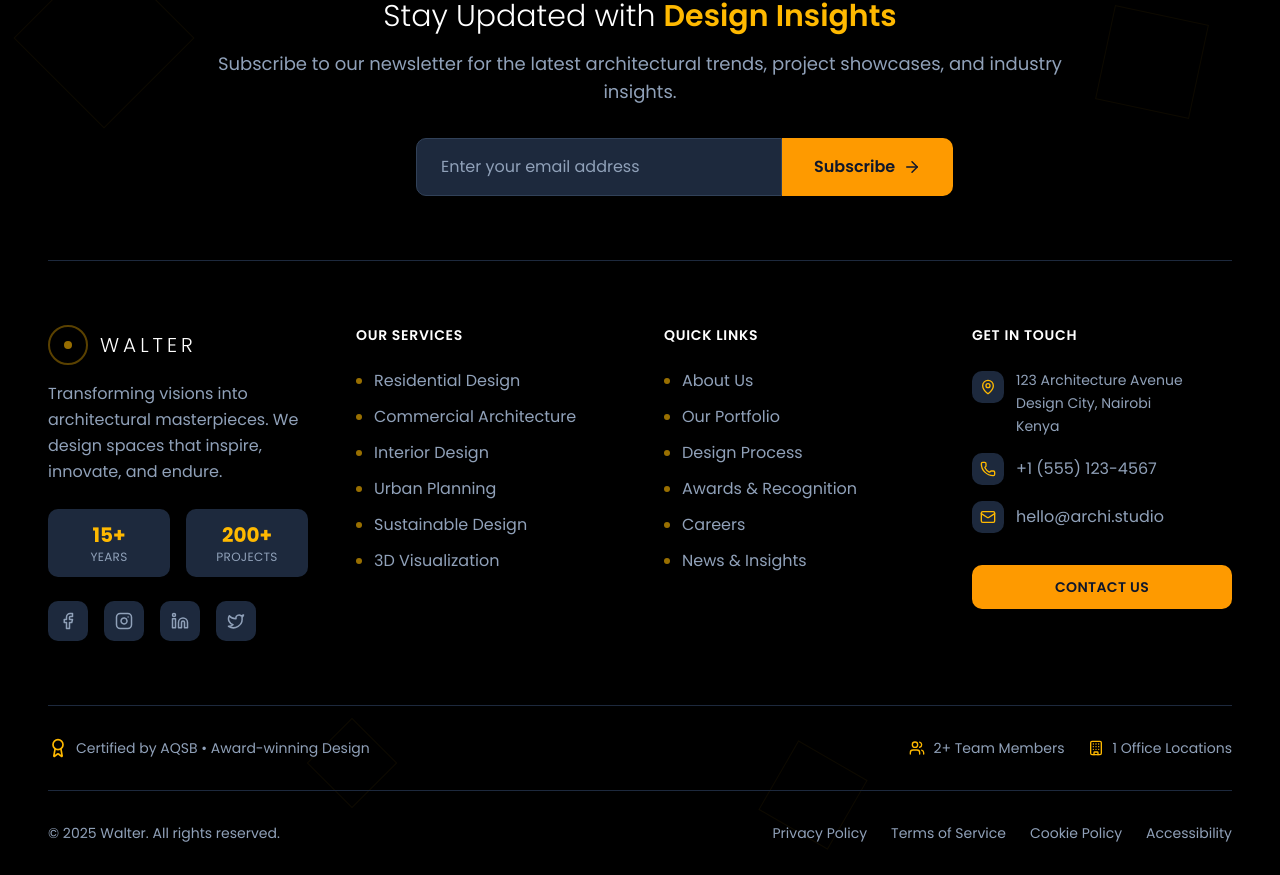
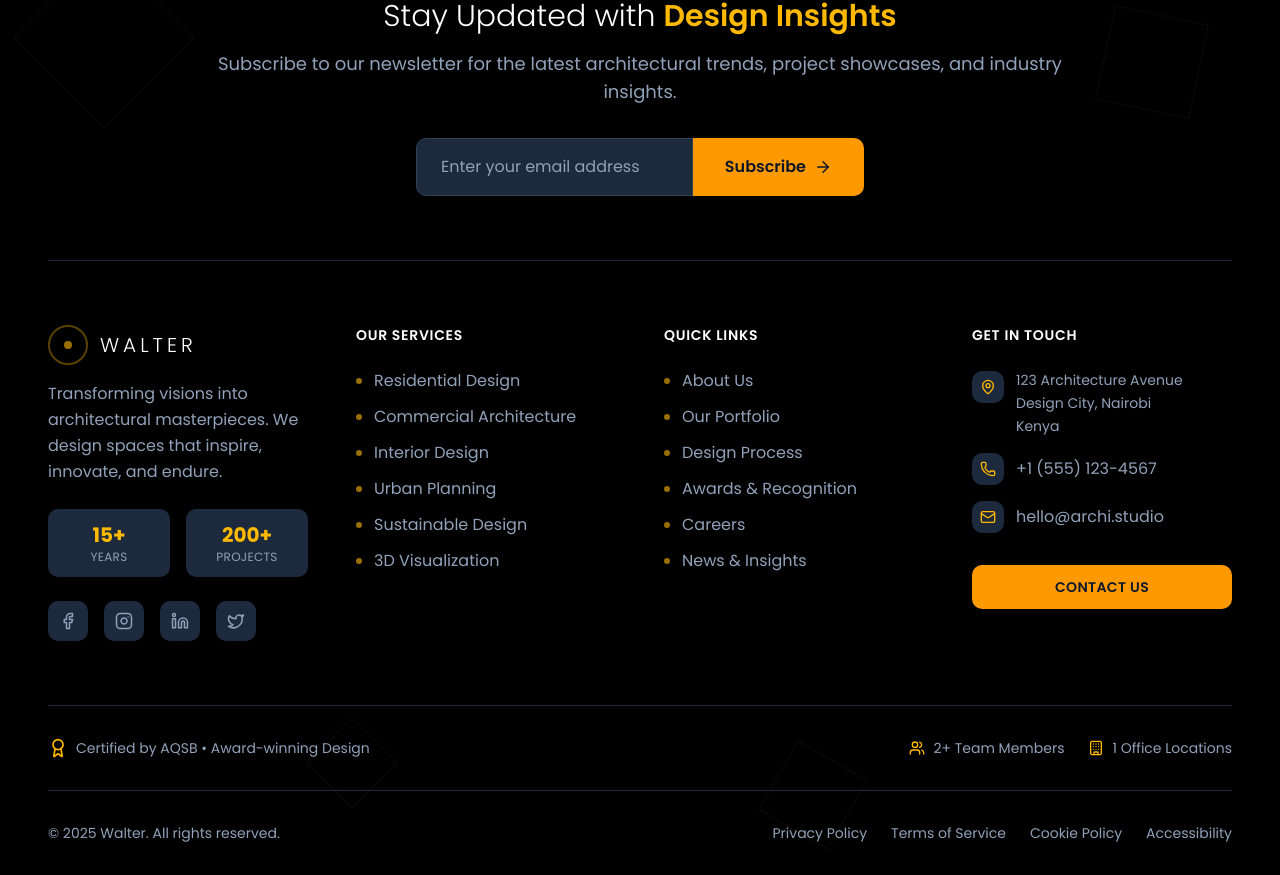
Before and after one commit to geofrey254/thearchitecturalproject, a Next.js app: page / in a window 1280 px wide. Shown: the part 6859-7734 px from the top of the page. Built offline with nearby package versions, Linux system fonts and the light colour scheme.

Commit message:
fixed newsletter button

```diff
--- a/src/components/navigation/Footer.tsx
+++ b/src/components/navigation/Footer.tsx
@@ -63,13 +63,19 @@ export default function Footer() {
               Subscribe to our newsletter for the latest architectural trends, project showcases,
               and industry insights.
             </p>
-            <div className="flex max-w-md mx-auto">
+            <div className="flex max-w-md w-full mx-auto overflow-hidden">
               <input
                 type="email"
                 placeholder="Enter your email address"
-                className="flex-1 px-6 py-4 bg-slate-800 border border-slate-700 focus:border-amber-400 focus:outline-none text-white placeholder-slate-400 rounded-l-lg"
+                className="flex-1 px-3 md:px-6 py-4 bg-slate-800 border border-slate-700
+               focus:border-amber-400 focus:outline-none text-white placeholder-slate-400
+               rounded-l-lg min-w-0"
               />
-              <button className="px-8 py-4 bg-amber-500 hover:bg-amber-400 text-slate-900 font-semibold rounded-r-lg transition-colors duration-300 flex items-center">
+              <button
+                className="shrink-0 px-4 md:px-8 py-4 bg-amber-500 hover:bg-amber-400
+                     text-slate-900 font-semibold rounded-r-lg transition-colors
+                     duration-300 flex items-center"
+              >
                 Subscribe
                 <ArrowRight size={18} className="ml-2" />
               </button>
```
